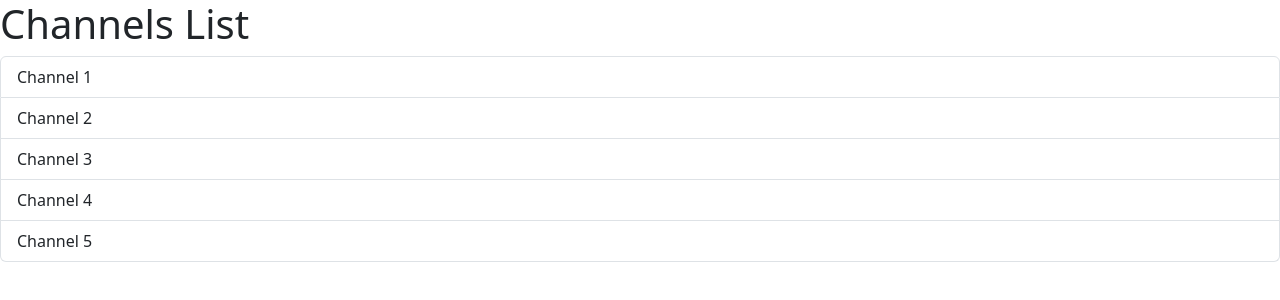
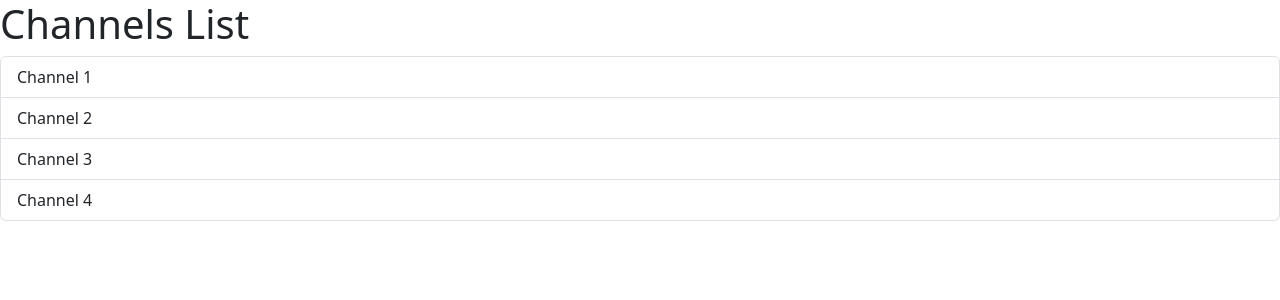
Before and after one commit to RillJ/chat-and-react, a React (Vite) app in the folder react-client/: page / in a window 1280 px wide. Shown: the top 300 px of the page. Built offline with nearby package versions, Linux system fonts and the light colour scheme.

Commit message:
Selectable channels

```diff
--- a/react-client/src/App.tsx
+++ b/react-client/src/App.tsx
@@ -1,7 +1,16 @@
 import ListGroup from "./components/ListGroup";
 
 function App() {
-  return <div><ListGroup /></div>;
+  const items = ["Channel 1", "Channel 2", "Channel 3", "Channel 4"];
+  const handleSelectChannel = (item: string) => {
+    console.log(item);
+  };
+
+  return (
+    <div>
+      <ListGroup items={items} onSelectChannel={handleSelectChannel} />
+    </div>
+  );
 }
 
 export default App;
--- a/react-client/src/components/ListGroup.tsx
+++ b/react-client/src/components/ListGroup.tsx
@@ -1,13 +1,40 @@
-function ListGroup() {
+import { useState } from "react";
+
+interface ListGroupProps {
+  items: string[];
+  onSelectChannel: (item: string) => void;
+}
+
+function ListGroup({ items, onSelectChannel }: ListGroupProps) {
+  // items = [];
+  const [selectedIndex, setSelectedIndex] = useState(-1); // Hook
+
+  //   const getChannel = () => {
+  //     return items.length === 0 ? <p>No channels found.</p> : null;
+  //   }
+
   return (
     <>
       <h1>Channels List</h1>
+      {items.length === 0 && <p>No channels found.</p>}
       <ul className="list-group">
-        <li className="list-group-item">Channel 1</li>
-        <li className="list-group-item">Channel 2</li>
-        <li className="list-group-item">Channel 3</li>
-        <li className="list-group-item">Channel 4</li>
-        <li className="list-group-item">Channel 5</li>
+        {items.map((item, index) => (
+          <li
+            className={
+              selectedIndex === index
+                ? "list-group-item active"
+                : "list-group-item"
+            }
+            key={item}
+            onClick={() => {
+              setSelectedIndex(index);
+              onSelectChannel(item);
+            }}
+          >
+            {/* Probably use item.id from API */}
+            {item}
+          </li>
+        ))}
       </ul>
     </>
   );
```
